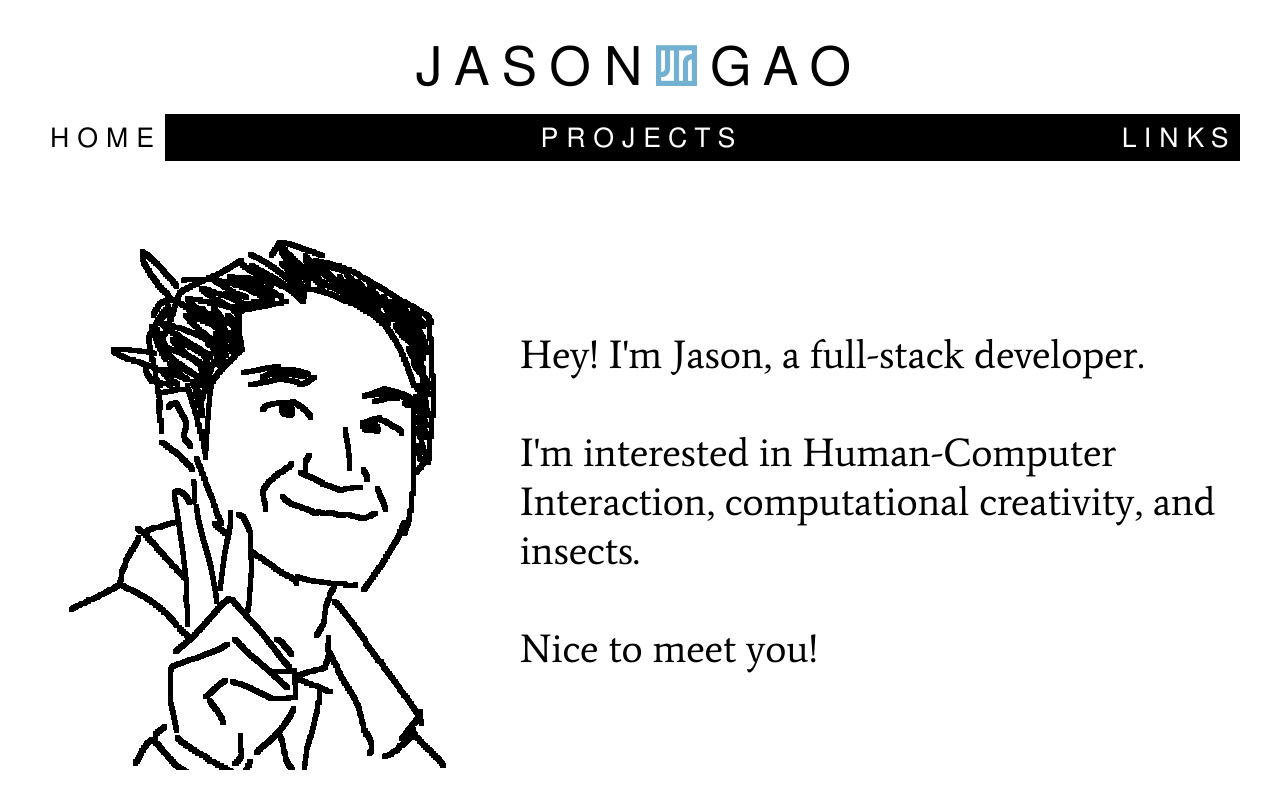
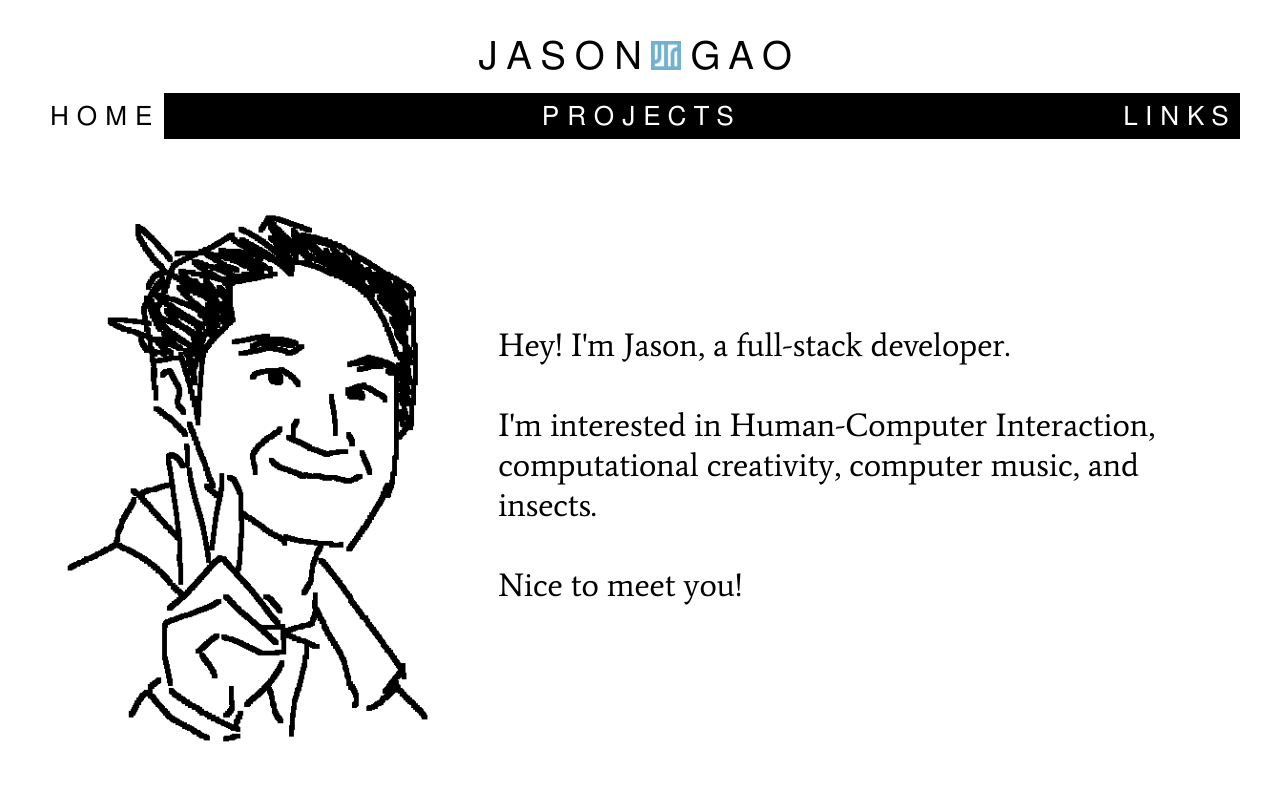
Before and after one commit to MyriadRivers/myriadrivers.github.io, a React (Create React App) app: page / in a window 1280 px wide. Built offline with nearby package versions, Linux system fonts and the light colour scheme.

Commit message:
Make home page and nav bar responsive to mobile

```diff
--- a/src/App.tsx
+++ b/src/App.tsx
@@ -50,7 +50,7 @@ function App() {
         </div>
         <div className={"centerContainer"}>
           <div className="outletContainer">
-            <Navbar options={navRoutes.map(route => (route.path))} links={navRoutes.map(route => (route.path))} />
+            <Navbar links={navRoutes.map(route => (route.path))}/>
             <Outlet />
           </div>
         </div>
--- a/src/components/Navbar/NavOption.tsx
+++ b/src/components/Navbar/NavOption.tsx
@@ -5,13 +5,18 @@ import breakpoints from "../../styles/breakpoints";
 
 const StyledNavOption = styled.div<{ $active: boolean }>`
     font-family: ${props => props.theme.headerFont};
-    font-size: 20pt;
+    font-size: calc(10pt + 1vw);
     text-transform: uppercase;
     letter-spacing: 6pt;
 
     color: ${props => props.$active ? props.theme.main : props.theme.alt};
     background: ${props => props.$active ? props.theme.alt : props.theme.main};
     box-sizing: border-box;
+
+    @media ${breakpoints.mobile} {
+        background: ${props => props.theme.main};
+        color: ${props => props.$active ? props.theme.accent : props.theme.alt};
+    }
 
     .text {
         padding: 5px 10px 5px 10px;
@@ -23,11 +28,16 @@ const StyledNavOption = styled.div<{ $active: boolean }>`
     }
 `
 
-function NavOption({ text, active }: { text: string, active: boolean }) {
+function NavOption({ text, active, onClick }: { text: string, active: boolean, onClick?: Function }) {
     return (<StyledNavOption $active={active}>
+        {onClick ?
+        <div className="text" onClick={() => onClick()}>
+            {text}
+        </div> :
         <div className="text">
             {text}
-        </div>
+        </div>}
+
     </StyledNavOption>);
 }
 
--- a/src/components/Navbar/Navbar.tsx
+++ b/src/components/Navbar/Navbar.tsx
@@ -1,22 +1,81 @@
 import styled from "styled-components";
 import { Link } from "react-router-dom";
-import { useState } from "react"
+import { useEffect, useRef, useState } from "react"
 import NavOption from "./NavOption";
+import breakpoints from "../../styles/breakpoints";
+import useMedia from "../../hooks/useMedia";
+import riverLogo from "../../assets/images/river_logo.png";
 
-const StyledNavbar = styled.div`
-    top: 0;
+const StyledNavbar = styled.div<{$open: boolean}>`
     background: ${props => props.theme.main};
     justify-content: space-between;
     display: flex;
-    gap: 40px;
+    position: relative;
+
+    @media ${breakpoints.mobile} {
+        background: none;
+        flex-direction: row-reverse;
+    }
+
+    .dropdown {
+        position: absolute;
+        display: ${props => props.$open ? "" : "none"};
+        text-align: right;
+    }
+
+    .homeLink {
+        height: calc((10pt + 1vw) * 2);
+    }
+
+    .riverLogo {
+        height: 100%;
+    }
+
 `
 
-function Navbar({ options, links }: { options: Array<string>, links: Array<string> }) {
+function Navbar({ links }: { links: Array<string> }) {
     const [active, setActive] = useState<number>(0);
+    // Only for mobile, if drop down is open or not
+    const [open, setOpen] = useState<boolean>(false);
+    const mobile = useMedia(`${breakpoints.mobile}`);
+    const dropdownRef = useRef<HTMLDivElement>(null);
 
-    return (<StyledNavbar>
-        {options.map((option, index) => (
-            <Link to={links[index]} onClick={() => setActive(index)}>{<NavOption text={option} active={active === index} />}</Link>
+    useEffect(() => {
+        // Close the dropdown when you click out of it
+        document.addEventListener("click", (e) => {
+            if (dropdownRef.current && e.target) {
+                if (open && dropdownRef.current.contains(e.target as Node)) {
+                    setOpen(false);
+                }
+            }
+        })
+    }, [open])
+
+    return (<StyledNavbar $open={open}>
+        { mobile ?
+        <>
+            <NavOption text={links[active]} active={true} onClick={() => setOpen(true)}/>
+            {open &&
+            <div className={"dropdown"} ref={dropdownRef}>
+                <Link to={links[active]} onClick={() => setOpen(false)}>{<NavOption text={links[active]} active={true} />}</Link>
+                {(() => {
+                    const otherLinks = links.filter((_, index) => index !== active);
+
+                    return (
+                        otherLinks.map((link, index) => (
+                            <Link to={otherLinks[index]} onClick={() => {
+                                setOpen(false);
+                                setActive(links.indexOf(otherLinks[index]));
+                            }}>{<NavOption text={link} active={false} />}</Link>
+                        ))
+                    )
+                })()}
+            </div>}
+            <Link to={links[0]} className={"homeLink"}><img src={riverLogo} alt={"Jason Gao"} className={"riverLogo"} /></Link>
+        </>
+        :
+        links.map((link, index) => (
+            <Link to={links[index]} onClick={() => setActive(index)}>{<NavOption text={link} active={active === index} />}</Link>
         ))}
     </StyledNavbar>);
 }
--- a/src/components/Title.tsx
+++ b/src/components/Title.tsx
@@ -1,11 +1,16 @@
 import styled from "styled-components";
 import Canvas from "./Canvas";
 import riverImage from "../assets/images/river.png"
+import breakpoints from "../styles/breakpoints";
 
 const StyledTitle = styled.div`
     font-family: ${props => props.theme.headerFont};
-    font-size: 40pt;
+    font-size: 3vw;
     letter-spacing: 0.25em;
+
+    @media ${breakpoints.mobile} {
+        display: none;
+    }
 
     justify-content: center;
 
--- /dev/null
+++ b/src/hooks/useMedia.ts
@@ -0,0 +1,21 @@
+import { useEffect, useState } from "react";
+
+function useMedia(mq: string) {
+    const [matches, setMatches] = useState<boolean>(false);
+
+    useEffect(() => {
+        const mediaQuery = () => {
+            setMatches(window.matchMedia(mq).matches);
+        };
+
+        window.addEventListener("resize", mediaQuery);
+
+        return () => {
+            window.removeEventListener("resize", mediaQuery);
+        }
+    }, [])
+
+    return matches;
+}
+
+export default useMedia;
--- a/src/pages/home/Home.tsx
+++ b/src/pages/home/Home.tsx
@@ -1,33 +1,57 @@
 import styled from "styled-components";
 import jason from "../../assets/images/jason.png"
+import breakpoints from "../../styles/breakpoints";
 
 const StyledHome = styled.div`
     height: 100%;
-    font-size: 30pt;
-    display: flex;
-    flex-direction: row;
-    align-items: center;
-
-    .homeContainer {
     width: 100%;
     display: flex;
+    flex-direction: row-reverse;
+    overflow: auto;
+
+    @media ${breakpoints.mobile} {
+        flex-direction: column;
         align-items: center;
+    }
+
+    .homeText {
+        font-size: calc(15pt + 1vw);
+
+        margin: auto;
+        overflow: none;
+
+        @media ${breakpoints.mobile} {
+            margin: 0;
+        }
+    }
+
+    .jasonImageContainer {
+        height: 100%;
+        display: flex;
+
+        @media ${breakpoints.mobile} {
+            overflow: hidden;
+        }
+    }
+
+    .jasonImage {
+        height: 100%;
     }
 `
 
 function Home() {
     return (<StyledHome>
-        <div className={"homeContainer"}>
-            <img src={jason} alt={"Self portrait of me!"}/>
-            <div>
+        <div className={"homeText"}>
             Hey! I'm Jason, a full-stack developer.
             <br />
             <br />
-                I'm interested in Human-Computer Interaction, computational creativity, and insects.
+            I'm interested in Human-Computer Interaction, computational creativity, computer music, and insects.
             <br />
             <br />
             Nice to meet you!
         </div>
+        <div className={"jasonImageContainer"}>
+            <img className={"jasonImage"} src={jason} alt={"Self portrait of me!"}/>
         </div>
     </StyledHome>);
 }
```
Also changed, not shown: src/assets/images/river_logo.png (added). Lines whose indentation alone changed are shown as unchanged.
